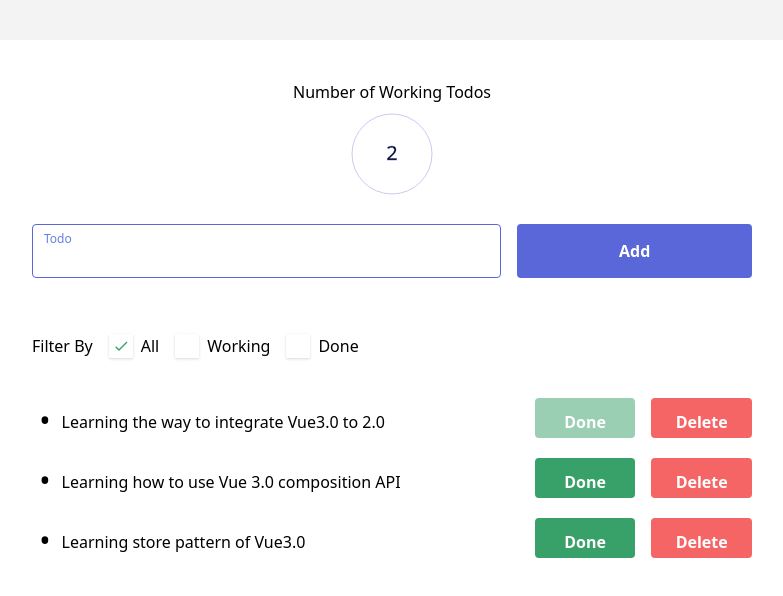
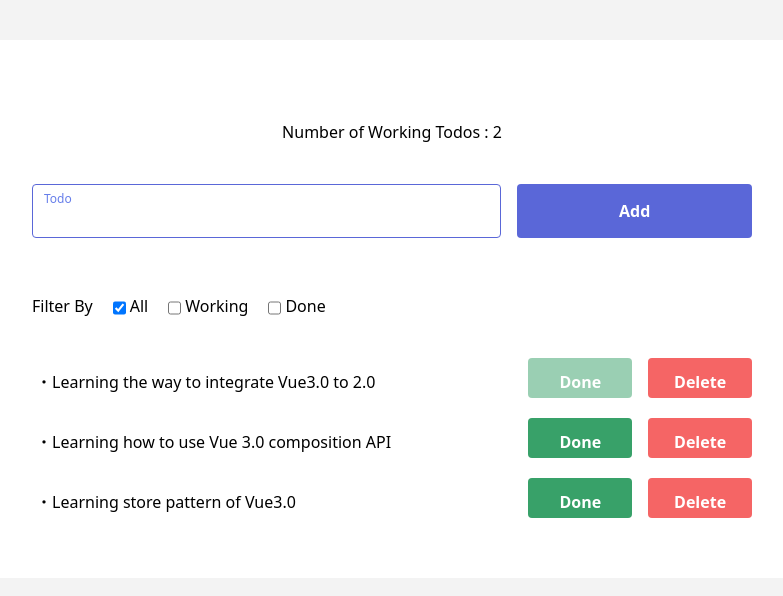
Before and after one commit to egurinko/vue3.0-composition-api-demo, a Vue app: page / in a window 1280 px wide. Shown: the top 596 px of the page, without its empty margins (248-1031 px from the left). Built offline with nearby package versions, Linux system fonts and the light colour scheme.

Commit message:
simplify DOM

```diff
--- a/src/pages/List.vue
+++ b/src/pages/List.vue
@@ -1,29 +1,8 @@
 <template>
   <div class="list-container m-auto my-10 bg-white rounded p-10">
-    <div class="text-center">
-      Number of Working Todos
+    <div class="text-center my-10">
+      Number of Working Todos : {{ numOfTodos }}
     </div>
-    <svg class="m-auto mb-5" viewBox="0 0 500 500" width="100px" height="100px">
-      <g id="UrTavla">
-        <circle
-          style="fill:url(#toning);stroke:#5a67d8;stroke-width:1.6871;stroke-miterlimit:10;"
-          cx="250"
-          cy="250"
-          r="200"
-        ></circle>
-        <text
-          x="50%"
-          y="50%"
-          text-anchor="middle"
-          stroke="#5a67d8"
-          stroke-width="2px"
-          dy=".3em"
-          font-size="100"
-        >
-          {{ numOfTodos }}
-        </text>
-      </g>
-    </svg>
     <div class="flex mb-10">
       <div class="w-2/3 mb-4 relative">
         <input
@@ -50,122 +29,33 @@
       <p class="mr-4">
         Filter By
       </p>
-      <label class="custom-label flex mr-4">
-        <div
-          class="bg-white shadow w-6 h-6 p-1 flex justify-center items-center mr-2"
-        >
       <input
         type="checkbox"
-            class="hidden"
+        class="mx-1 mt-1"
         :checked="this.filterBy === 'All'"
         @click="handleClickFilterBy('All')"
       />
-          <svg
-            class="hidden w-4 h-4 text-green-600 pointer-events-none"
-            viewBox="0 0 172 172"
-          >
-            <g
-              fill="none"
-              stroke-width="none"
-              stroke-miterlimit="10"
-              font-family="none"
-              font-weight="none"
-              font-size="none"
-              text-anchor="none"
-              style="mix-blend-mode:normal"
-            >
-              <path d="M0 172V0h172v172z" />
-              <path
-                d="M145.433 37.933L64.5 118.8658 33.7337 88.0996l-10.134 10.1341L64.5 139.1341l91.067-91.067z"
-                fill="currentColor"
-                stroke-width="1"
-              />
-            </g>
-          </svg>
-        </div>
-        <span class="select-none">All</span>
-      </label>
-      <label class="custom-label flex mr-4">
-        <div
-          class="bg-white shadow w-6 h-6 p-1 flex justify-center items-center mr-2"
-        >
+      <span class="select-none mr-4">All</span>
       <input
         type="checkbox"
-            class="hidden"
+        class="mx-1 mt-1"
         :checked="this.filterBy === 'Working'"
         @click="handleClickFilterBy('Working')"
       />
-          <svg
-            class="hidden w-4 h-4 text-green-600 pointer-events-none"
-            viewBox="0 0 172 172"
-          >
-            <g
-              fill="none"
-              stroke-width="none"
-              stroke-miterlimit="10"
-              font-family="none"
-              font-weight="none"
-              font-size="none"
-              text-anchor="none"
-              style="mix-blend-mode:normal"
-            >
-              <path d="M0 172V0h172v172z" />
-              <path
-                d="M145.433 37.933L64.5 118.8658 33.7337 88.0996l-10.134 10.1341L64.5 139.1341l91.067-91.067z"
-                fill="currentColor"
-                stroke-width="1"
-              />
-            </g>
-          </svg>
-        </div>
-        <span class="select-none">Working</span>
-      </label>
-      <label class="custom-label flex mr-4">
-        <div
-          class="bg-white shadow w-6 h-6 p-1 flex justify-center items-center mr-2"
-        >
+      <span class="select-none mr-4">Working</span>
       <input
         type="checkbox"
-            class="hidden"
+        class="mx-1 mt-1"
         :checked="this.filterBy === 'Done'"
         @click="handleClickFilterBy('Done')"
       />
-          <svg
-            class="hidden w-4 h-4 text-green-600 pointer-events-none"
-            viewBox="0 0 172 172"
-          >
-            <g
-              fill="none"
-              stroke-width="none"
-              stroke-miterlimit="10"
-              font-family="none"
-              font-weight="none"
-              font-size="none"
-              text-anchor="none"
-              style="mix-blend-mode:normal"
-            >
-              <path d="M0 172V0h172v172z" />
-              <path
-                d="M145.433 37.933L64.5 118.8658 33.7337 88.0996l-10.134 10.1341L64.5 139.1341l91.067-91.067z"
-                fill="currentColor"
-                stroke-width="1"
-              />
-            </g>
-          </svg>
-        </div>
-        <span class="select-none">Done</span>
-      </label>
+      <span class="select-none mr-4">Done</span>
     </div>
 
     <div class="w-full" v-for="(todo, index) in filteredTodos" :key="index">
       <div class="flex cursor-pointer my-1 hover:bg-blue-lightest rounded">
-        <div class="w-8 text-center">
-          <p class="text-3xl p-0 text-green-dark">&bull;</p>
-        </div>
         <div class="w-4/5 py-3 px-1">
-          <p class="hover:text-blue-dark">
-            {{ todo.name }}
-          </p>
+          <p class="hover:text-blue-dark">・{{ todo.name }}</p>
         </div>
         <button
           class="button w-1/6 text-center p-3 bg-green-600 hover:bg-blue-dark text-white font-bold rounded ml-4 mb-4"
@@ -176,7 +66,6 @@
         </button>
         <button
           class="button w-1/6 text-center p-3 bg-green-600 hover:bg-blue-dark text-white font-bold rounded ml-4 mb-4 opacity-50 cursor-not-allowed"
-          @click="completeTodo(index)"
           :disabled="todo.completed"
           v-if="todo.completed"
         >
```
Lines whose indentation alone changed are shown as unchanged.
